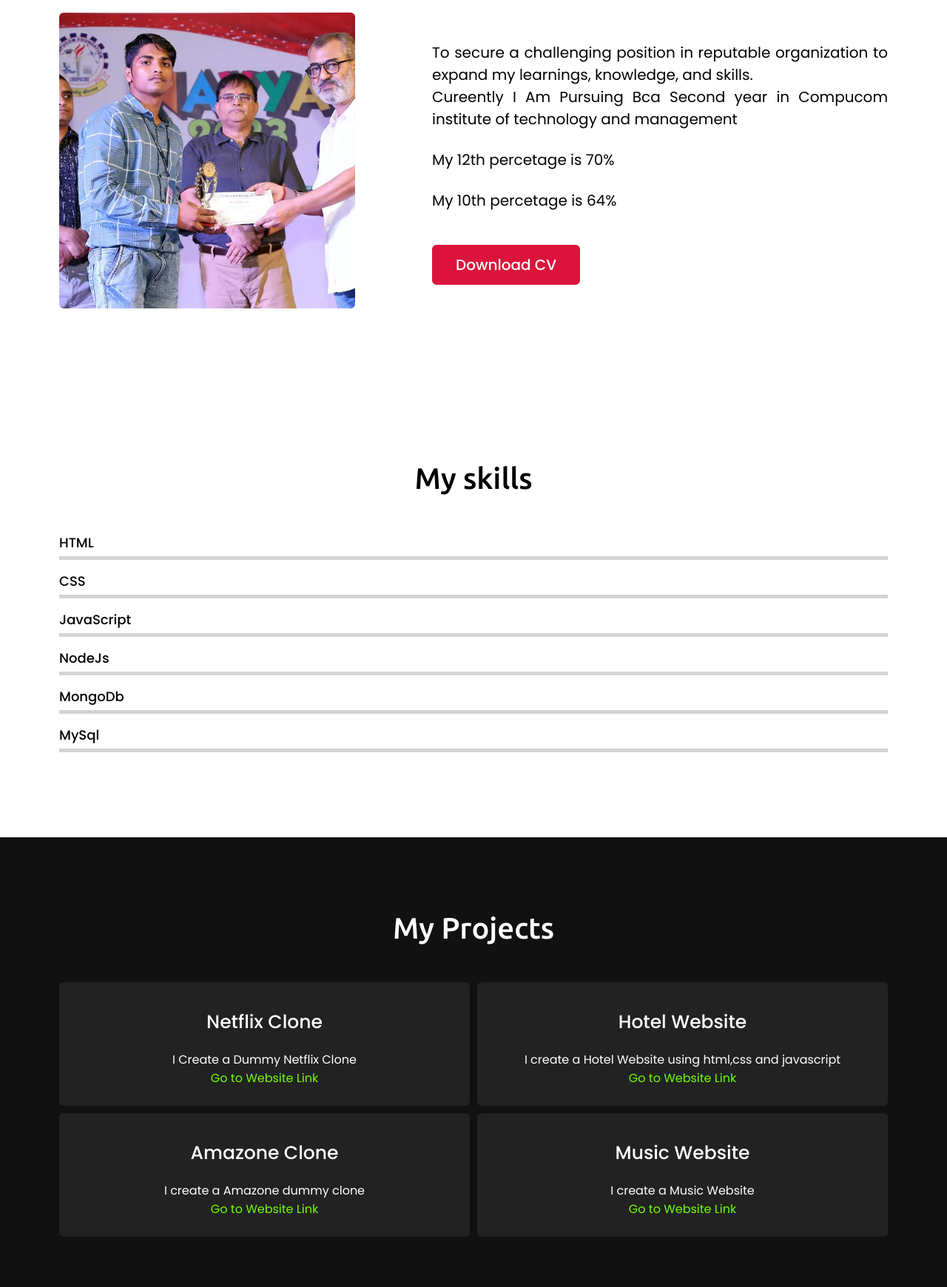
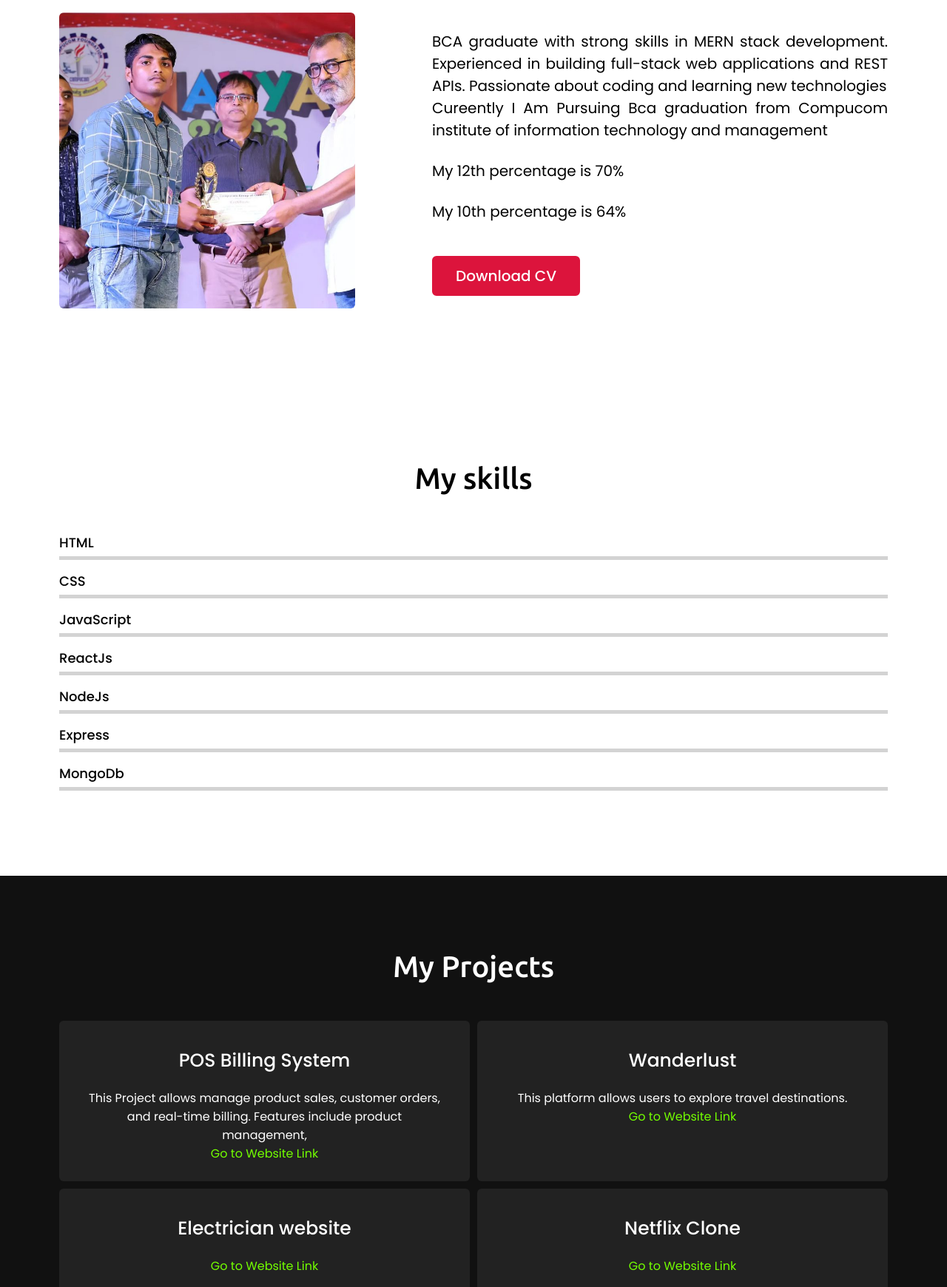
Before and after one commit to ManishJoniwal/portfolio, a plain HTML site: page index.html in a window 1280 px wide. Shown: the part 1060-2800 px from the top of the page at 74% size. Drawn offline with Linux system fonts and the light colour scheme; a script that the page names is missing.

Commit message:
Update index.html

```diff
--- a/index.html
+++ b/index.html
@@ -36,7 +36,7 @@
                 <div class="text-1">Hello, my name is</div>
                 <div class="text-2">Manish Joniwal</div>
                 <div class="text-3">And I'm a Web Developer<span class="typing"></span></div>
-                <a href="#">Hire me</a>
+                <!-- <a href="#">Hire me</a> -->
             </div>
         </div>
     </section>
@@ -50,15 +50,16 @@
                     <img src="assets/image 2.jpg" alt="">
                 </div>
                 <div class="column right">
-                    <p>To secure a challenging position in reputable
-                        organization to expand my learnings, knowledge,
-                        and skills.
+                    <p> BCA graduate with strong skills in MERN stack development. Experienced in building full-stack
+                        web applications and REST APIs. Passionate about
+                        coding and learning new technologies
                     </p>
-                    <p>Cureently I Am Pursuing Bca Second year in Compucom institute of technology and management </p>
+                    <p>Cureently I Am Pursuing Bca graduation from Compucom institute of information technology and
+                        management </p>
                     <br>
-                    <p>My 12th percetage is 70%</p><br>
-                    <p>My 10th percetage is 64%</p><br>
-                    <a href="assets/Manish resume 3.pdf" download target="_blank">Download CV</a>
+                    <p>My 12th percentage is 70%</p><br>
+                    <p>My 10th percentage is 64%</p><br>
+                    <a href="assets/ManishJoniwalResume.pdf" download target="_blank">Download CV</a>
                 </div>
             </div>
         </div>
@@ -96,19 +97,25 @@
                     </div>
                     <div class="bars">
                         <div class="info">
+                            <span>ReactJs</span>
+                        </div>
+                        <div class="line mysql"></div>
+                    </div>
+                    <div class="bars">
+                        <div class="info">
                             <span>NodeJs</span>
                         </div>
                         <div class="line php"></div>
                     </div>
                     <div class="bars">
                         <div class="info">
-                            <span>MongoDb</span>
+                            <span>Express</span>
                         </div>
                         <div class="line mysql"></div>
                     </div>
                     <div class="bars">
                         <div class="info">
-                            <span>MySql</span>
+                            <span>MongoDb</span>
                         </div>
                         <div class="line mysql"></div>
                     </div>
@@ -126,8 +133,10 @@
                     <div class="box">
                         <!-- <img src="assets/profile-1.jpeg" alt=""> -->
                         <div class="p-detail">
-                            <div class="text">Netflix Clone</div>
-                            <p>I Create a Dummy Netflix Clone <br><a href="https://ntfix.netlify.app/">Go to Website Link</a>
+                            <div class="text">POS Billing System</div>
+                            <p>This Project allows manage product sales, customer orders, and real-time billing.
+                                Features include product management,<br><a
+                                    href="https://github.com/ManishJoniwal/pos-billing-system">Go to Website Link</a>
                             </p>
                         </div>
                     </div>
@@ -136,9 +145,12 @@
                     <div class="box">
                         <!-- <img src="assets/profile-1.jpeg" alt=""> -->
                         <div class="p-detail">
-                            <div class="text">Hotel Website</div>
-                            <p>I create a Hotel Website using html,css and javascript <br> <a
-                                href="https://hotelloreal.netlify.app/">Go to Website Link </a></p>
+                            <div class="text">Wanderlust</div>
+                            <p>
+                                This platform allows users to explore travel destinations. <br><a
+                                    href="http://wanderlust-1-vksq.onrender.com">Go to Website
+                                    Link</a>
+                            </p>
                         </div>
                     </div>
                 </div>
@@ -146,8 +158,10 @@
                     <div class="box">
                         <!-- <img src="assets/profile-1.jpeg" alt=""> -->
                         <div class="p-detail">
-                            <div class="text">Amazone Clone</div>
-                            <p>I create a Amazone dummy clone<br><a href="https://ntfix.netlify.app/">Go to Website Link</a></p>
+                            <div class="text">Electrician website</div>
+                            <p><a href="https://deepchandelectrician.netlify.app/">Go to Website
+                                    Link</a>
+                            </p>
                         </div>
                     </div>
                 </div>
@@ -155,8 +169,20 @@
                     <div class="box">
                         <!-- <img src="assets/profile-1.jpeg" alt=""> -->
                         <div class="p-detail">
-                            <div class="text">Music Website</div>
-                            <p>I create a Music Website<br> <a href="https://ntfix.netlif.app">Go to Website Link</a></p>
+                            <div class="text">Netflix Clone</div>
+                            <p><a href="https://ntfix.netlify.app/">Go to Website
+                                    Link</a>
+                            </p>
+                        </div>
+                    </div>
+                </div>
+                <div class="card">
+                    <div class="box">
+                        <!-- <img src="assets/profile-1.jpeg" alt=""> -->
+                        <div class="p-detail">
+                            <div class="text">Loreal Hotel</div>
+                            <p><a href="https://hotelloreal.netlify.app/">Go to Website
+                                    Link </a></p>
                         </div>
                     </div>
                 </div>
@@ -225,6 +251,8 @@
 
 
     <script src="script.js"></script>
+
+
 </body>
 
 </html>
```
